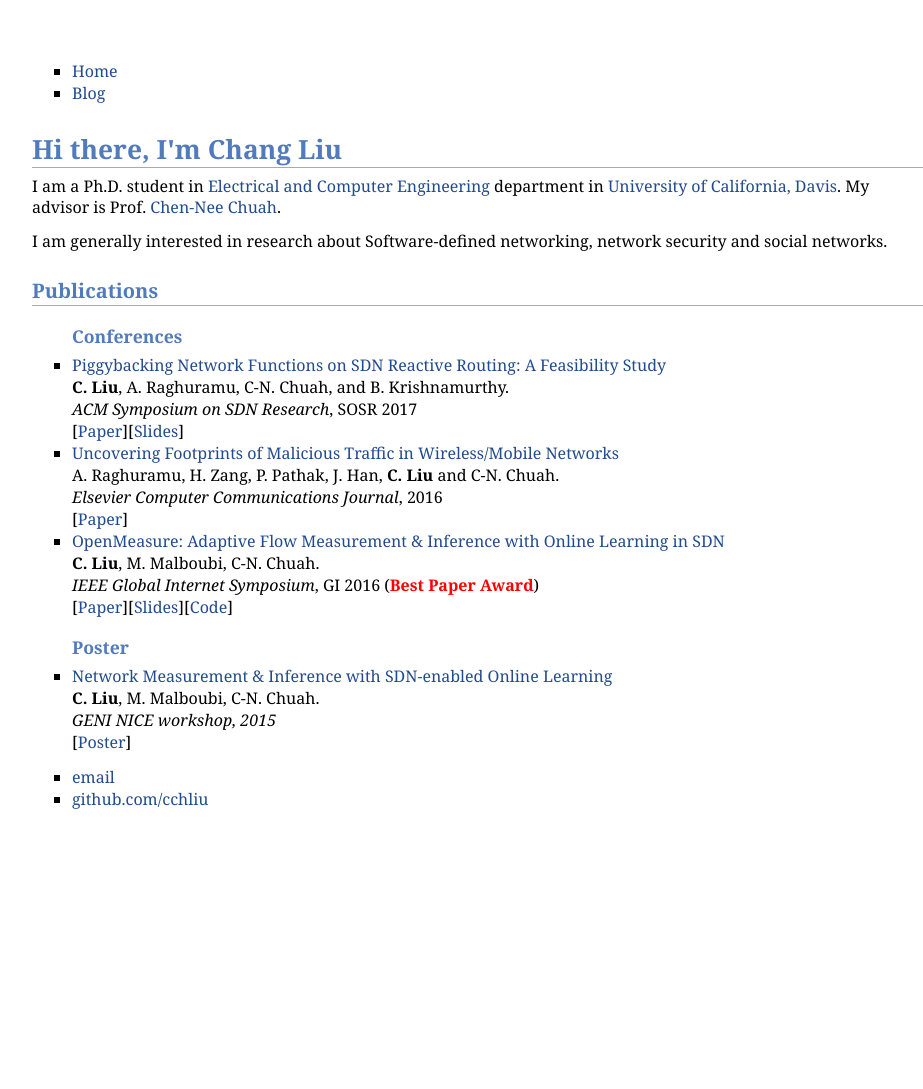
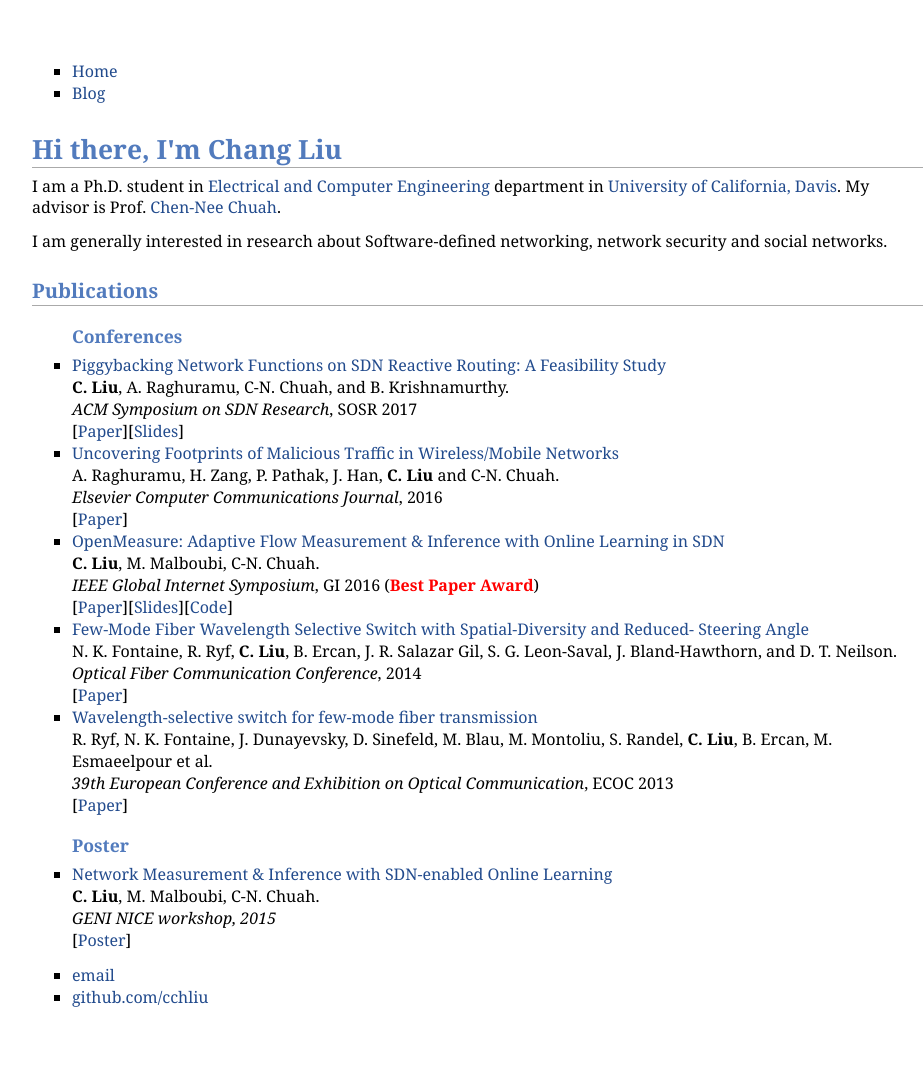
Before and after one commit to cchliu/cchliu.github.io, a Jekyll site: the page index.html, which Jekyll copies as it is, in a window 1280 px wide. Shown: the whole page, without its empty margins (160-1083 px from the left). Built offline with Jekyll 4.4.1, drawn with Linux system fonts in a browser that asks for light colours; before the commit the page ends 900 px from its top, so only the background shows below that.

Commit message:
udpate with earlier optical communication work

```diff
--- a/index.html
+++ b/index.html
@@ -24,7 +24,7 @@
                     <li>
                         <a> Piggybacking Network Functions on SDN Reactive Routing: A Feasibility Study<br></a>
                         <b>C. Liu</b>, A. Raghuramu, C-N. Chuah, and B. Krishnamurthy.<br>
-                        <em> ACM Symposium on SDN Research</em>, SOSR 2017<br>
+                        <em>ACM Symposium on SDN Research</em>, SOSR 2017<br>
                         [<a href="http://conferences.sigcomm.org/sosr/2017/papers/sosr17-piggybacking.pdf">Paper</a>][<a href="./papers/2017SOSR_slides.pdf">Slides</a>]
                     <li>
                         <a> Uncovering Footprints of Malicious Traffic in Wireless/Mobile Networks<br></a>
@@ -34,8 +34,19 @@
                     <li>
                         <a> OpenMeasure: Adaptive Flow Measurement & Inference with Online Learning in SDN<br></a>
                         <b>C. Liu</b>, M. Malboubi, C-N. Chuah.<br>
-                        <em> IEEE Global Internet Symposium</em>, GI 2016 (<b><font color="red">Best Paper Award</font></b>)<br>
+                        <em>IEEE Global Internet Symposium</em>, GI 2016 (<b><font color="red">Best Paper Award</font></b>)<br>
                         [<a href = "./papers/2016GI_openmeasure.pdf">Paper</a>][<a href="./papers/2016GI_slide.pptx">Slides</a>][<a href = "https://github.com/cchliu/OpenMeasure/tree/test">Code</a>]
+                    <li>
+                        <a> Few-Mode Fiber Wavelength Selective Switch with Spatial-Diversity and Reduced-
+Steering Angle<br></a>
+                        N. K. Fontaine, R. Ryf, <b>C. Liu</b>, B. Ercan, J. R. Salazar Gil, S. G. Leon-Saval, J. Bland-Hawthorn, and D. T. Neilson.<br>
+                        <em>Optical Fiber Communication Conference</em>, 2014<br>
+                        [<a href="http://ieeexplore.ieee.org/document/6886823/">Paper</a>]
+                    <li>
+                        <a> Wavelength-selective switch for few-mode fiber transmission<br></a>
+                        R. Ryf, N. K. Fontaine, J. Dunayevsky, D. Sinefeld, M. Blau, M. Montoliu, S. Randel, <b>C. Liu</b>, B. Ercan, M. Esmaeelpour et al.<br>
+                        <em>39th European Conference and Exhibition on Optical Communication</em>, ECOC 2013<br>
+                        [<a href="http://ieeexplore.ieee.org/document/6647874/">Paper</a>]
                     <h3> Poster</h3>
                     <li>
                         <a> Network Measurement & Inference with SDN-enabled Online Learning<br></a>
```
